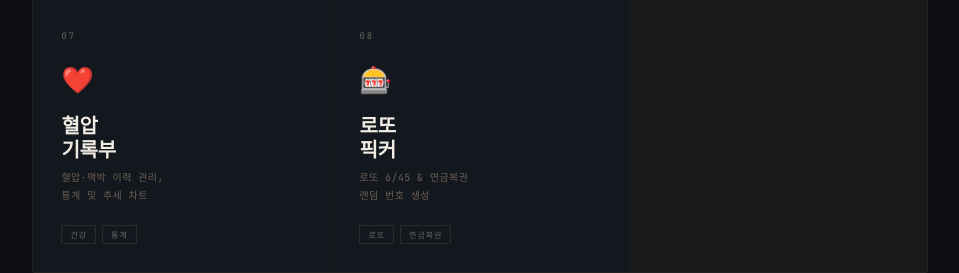
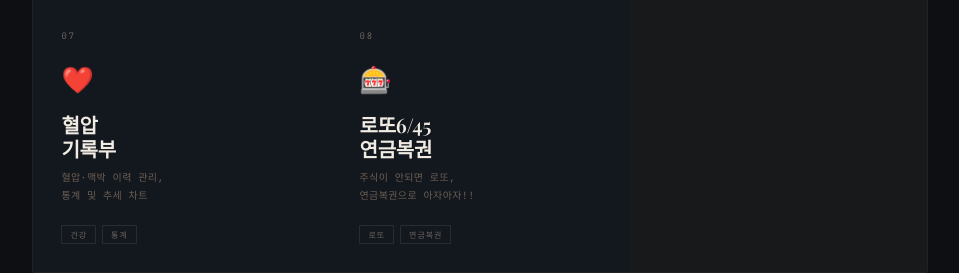
Before and after one commit to blackcore76/home, a plain HTML site: page index.html in a window 1280 px wide. Shown: the part 1503-1776 px from the top of the page, without its empty margins (160-1119 px from the left). Drawn offline with nearby package versions, Linux system fonts and the light colour scheme; a web font is replaced by a local one.

Commit message:
Update index.html

```diff
--- a/index.html
+++ b/index.html
@@ -548,8 +548,8 @@ footer{
     <a class="tool-card" href="lotto.html">
       <span class="tool-num">08</span>
       <span class="tool-icon">🎰</span>
-      <div class="tool-name">로또<br>픽커</div>
-      <div class="tool-desc">로또 6/45 &amp; 연금복권<br>랜덤 번호 생성</div>
+      <div class="tool-name">로또6/45<br>연금복권</div>
+      <div class="tool-desc">주식이 안되면 로또, <br>연금복권으로 아자아자!!</div>
       <div class="tool-tags">
         <span class="tag">로또</span>
         <span class="tag">연금복권</span>
```
